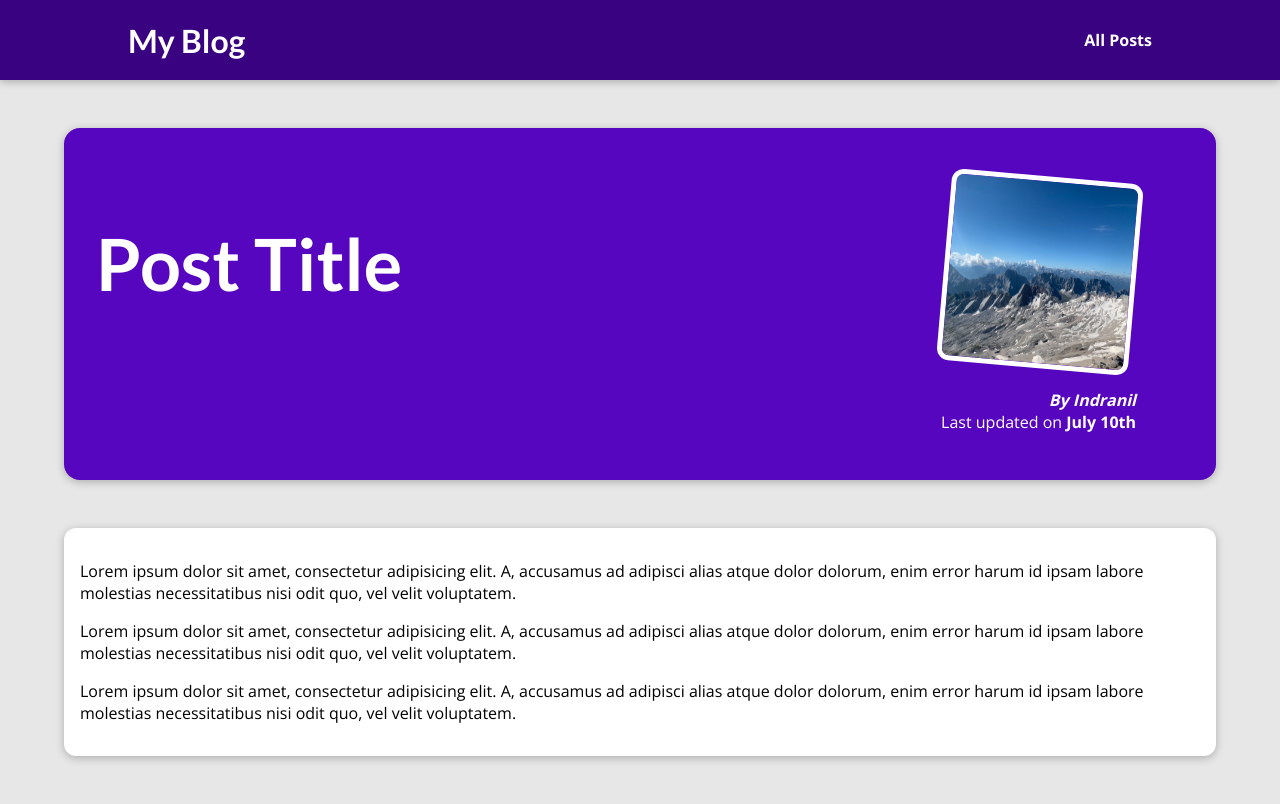
After one commit to indranildeveloper/django-blog, a Django app: template blog/templates/blog/post-detail.html in a window 1280 px wide. The commit adds this page. Run offline with Django 5.2, Linux system fonts and the light colour scheme; the template is opened without the code that fills it, so the values that code supplies are empty.

Commit message:
Add demo posts
Signed-off-by: Indranil Halder <indranilhalder.dev@gmail.com>

```diff
--- /dev/null
+++ b/blog/static/blog/post-detail.css
@@ -0,0 +1,62 @@
+body {
+    background-color: #e7e7e7;
+}
+
+#main-navigation {
+    background-color: #390281;
+    box-shadow: 0 2px 8px rgba(0, 0, 0, 0.25);
+}
+
+#summary {
+    margin: 8rem auto 3rem auto;
+    padding: 2rem;
+    width: 90%;
+    max-width: 90rem;
+    border-radius: 16px;
+    background-color: #5706c0;
+    position: relative;
+    box-shadow: 0 2px 8px rgba(0, 0, 0, 0.25);
+    height: 22rem;
+}
+
+#summary h2 {
+    color: white;
+    font-size: 4.5rem;
+}
+
+#summary article {
+    position: absolute;
+    top: 2rem;
+    right: 3rem;
+    padding: 1rem 2rem;
+    border-radius: 12px;
+    text-align: right;
+    color: white;
+}
+
+#summary article img {
+    width: 12rem;
+    height: 12rem;
+    border-radius: 12px;
+    transform: rotateZ(5deg);
+    border: 5px solid white;
+    margin-bottom: 1rem;
+}
+
+#summary address {
+    font-weight: bold;
+}
+
+#summary time {
+    font-weight: bold;
+}
+
+main {
+    width: 90%;
+    max-width: 90rem;
+    margin: 3rem auto;
+    background-color: white;
+    padding: 1rem;
+    border-radius: 12px;
+    box-shadow: 0 2px 8px rgba(0, 0, 0, 0.25);
+}
--- a/blog/templates/blog/includes/post.html
+++ b/blog/templates/blog/includes/post.html
@@ -1,7 +1,7 @@
 {% load static %}
 <li>
     <article class="post">
-        <a href="">
+        <a href="{% url 'post-details-page' 'the-mountains' %}">
             <img src="{% static "blog/images/mountains.jpg" %}"
                  alt="Mountain Hiking"
                  height="100"
--- /dev/null
+++ b/blog/templates/blog/post-detail.html
@@ -0,0 +1,38 @@
+{% extends "base.html" %}
+{% load static %}
+{% block title %}
+    This post title
+{% endblock title %}
+{% block css_files %}
+    <link rel="stylesheet" href="{% static "blog/post-detail.css" %}">
+{% endblock css_files %}
+{% block content %}
+    <section id="summary">
+        <h2>Post Title</h2>
+        <article>
+            <img src="{% static 'blog/images/mountains.jpg' %}" alt="Post Title" />
+            <address>By Indranil</address>
+            <div>
+                Last updated on
+                <time>July 10th</time>
+            </div>
+        </article>
+    </section>
+    <main>
+        <p>
+            Lorem ipsum dolor sit amet, consectetur adipisicing elit. A, accusamus ad adipisci alias atque dolor
+            dolorum,
+            enim error harum id ipsam labore molestias necessitatibus nisi odit quo, vel velit voluptatem.
+        </p>
+        <p>
+            Lorem ipsum dolor sit amet, consectetur adipisicing elit. A, accusamus ad adipisci alias atque dolor
+            dolorum,
+            enim error harum id ipsam labore molestias necessitatibus nisi odit quo, vel velit voluptatem.
+        </p>
+        <p>
+            Lorem ipsum dolor sit amet, consectetur adipisicing elit. A, accusamus ad adipisci alias atque dolor
+            dolorum,
+            enim error harum id ipsam labore molestias necessitatibus nisi odit quo, vel velit voluptatem.
+        </p>
+    </main>
+{% endblock content %}
--- a/blog/urls.py
+++ b/blog/urls.py
@@ -1,8 +1,9 @@
 from django.urls import path
+
 from . import views
 
 urlpatterns = [
     path("", views.starting_page, name="starting-page"),
     path("posts/", views.posts, name="posts-page"),
-    path("posts/<slug:slug>", views.post_details, name="post-detailspage"),
+    path("posts/<slug:slug>", views.post_details, name="post-details-page"),
 ]
--- a/templates/base.html
+++ b/templates/base.html
@@ -18,10 +18,10 @@
     <body>
         <header id="main-navigation">
             <h1>
-                <a href="">My Blog</a>
+                <a href="{% url 'starting-page' %}">My Blog</a>
             </h1>
             <nav>
-                <a href="">All Posts</a>
+                <a href="{% url 'posts-page' %}">All Posts</a>
             </nav>
         </header>
         {% block content %}
```
Also changed, not shown: blog/views.py (+46 -3 lines).
